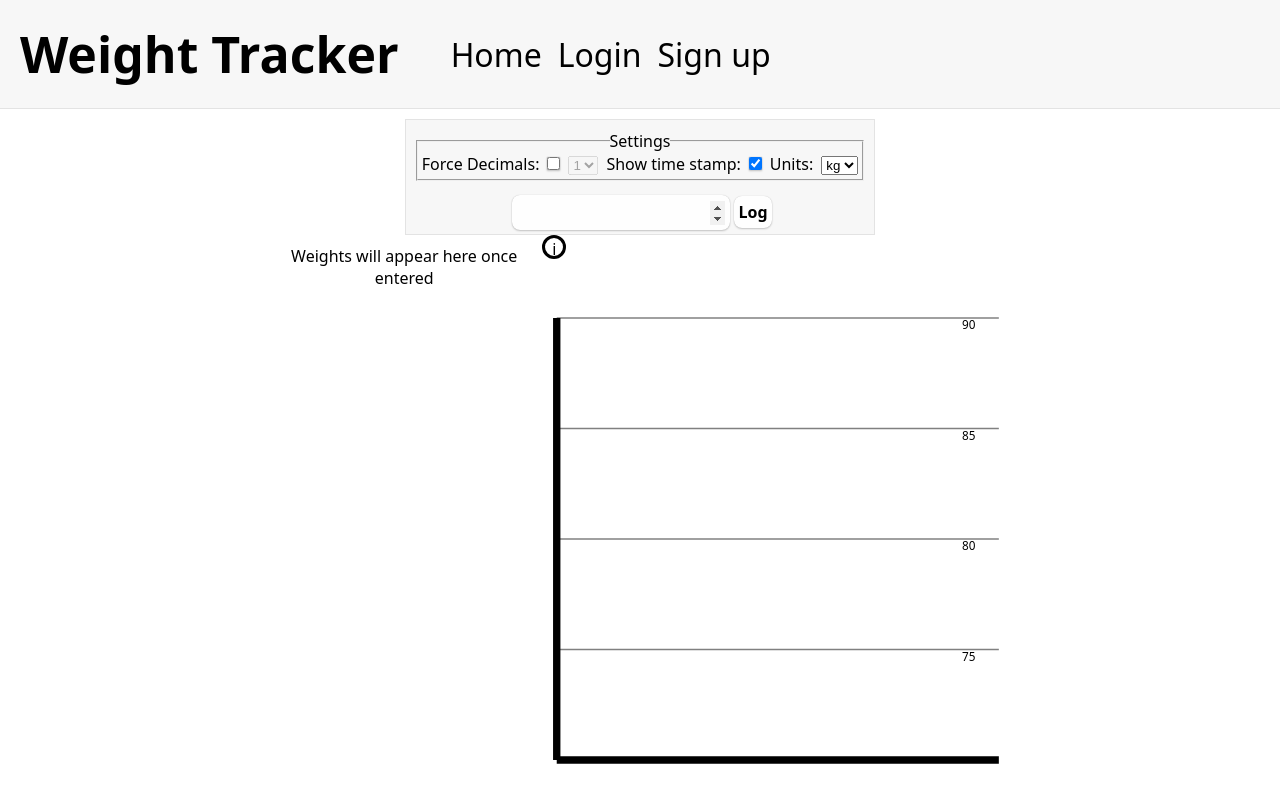
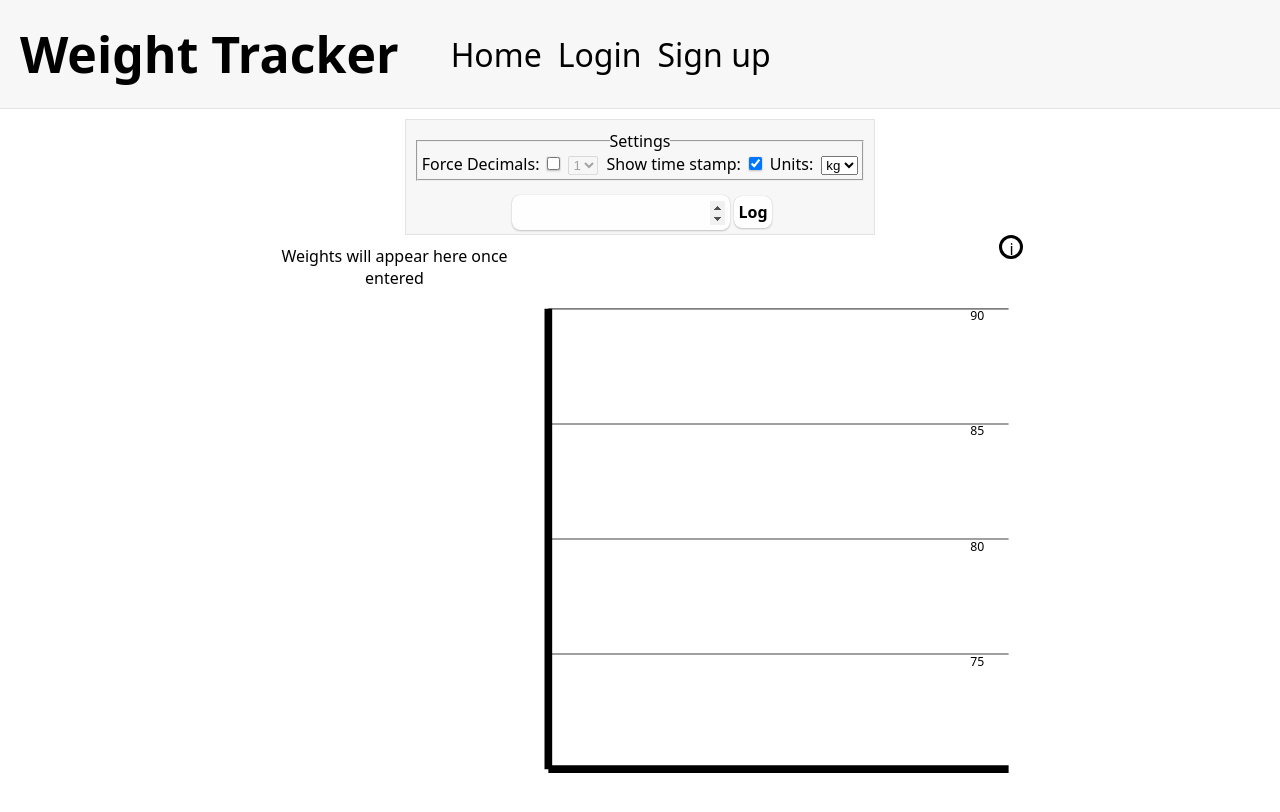
Before and after one commit to intameli/weight-tracker-frontend, a React (Vite) app: page / in a window 1280 px wide. Shown: the top 812 px of the page. Built offline with nearby package versions, Linux system fonts and the light colour scheme.

Commit message:
small changes

```diff
--- a/src/Graph.jsx
+++ b/src/Graph.jsx
@@ -10,7 +10,7 @@ export function Graph({ settings, weights }) {
   const boxWidth = 160;
   const width = 600;
   const height = 600;
-  const marginVert = 80;
+  const marginVert = 65;
   const marginHori = 20;
   let prevX = width * 2;
   let removed = 0;
@@ -139,7 +139,7 @@ export function Graph({ settings, weights }) {
   }
 
   return (
-    <div>
+    <div className="graphContainer">
       <MoreInfo removed={removed} />
       <svg
         className="graph"
--- a/src/Login.jsx
+++ b/src/Login.jsx
@@ -12,6 +12,7 @@ export default function Login() {
   }
 
   return (
+    <>
       <form className="login" onSubmit={handleSubmit}>
         <label>Username:</label>
         <input
@@ -25,10 +26,11 @@ export default function Login() {
           onChange={(e) => setPassword(e.target.value)}
           value={password}
         />
-      <button className="btn" disabled={isLoading}>
+        <button className="btn loginBtn" disabled={isLoading}>
           Login
         </button>
+      </form>
       {error && <p>{error}</p>}
-    </form>
+    </>
   );
 }
--- a/src/SignUp.jsx
+++ b/src/SignUp.jsx
@@ -15,6 +15,7 @@ export default function SignUp() {
   }
 
   return (
+    <>
       <form className="login" onSubmit={handleSubmit}>
         <label>Username:</label>
         <input
@@ -28,10 +29,15 @@ export default function SignUp() {
           onChange={(e) => setPassword(e.target.value)}
           value={password}
         />
-      <button className="btn" disabled={isLoading}>
+        <button className="btn loginBtn" disabled={isLoading}>
           Sign up
         </button>
-      {error && <p>{error}</p>}
       </form>
+      <p className="login">
+        Password must have atleast one capital leter and one number; Min
+        password length is 6
+      </p>
+      {error && <p style={{ color: "red" }}>{error}</p>}
+    </>
   );
 }
--- a/src/index.css
+++ b/src/index.css
@@ -109,6 +109,10 @@ input {
   gap: 1rem;
 }
 
+.loginBtn {
+  padding: 5px;
+}
+
 .addButton {
   padding: 4px;
   font-weight: 800;
@@ -134,7 +138,6 @@ input {
   display: flex;
   justify-content: space-between;
   margin: 10px;
-  border: 1.5px lightblue solid;
   width: 16rem;
 }
 
@@ -144,22 +147,6 @@ input {
 
 .remove:hover {
   background-color: #3992ff;
-}
-
-.deleteAll {
-  position: absolute;
-  right: 10px;
-  top: 10px;
-  border-radius: 10px;
-  padding: 5px;
-}
-
-.addState {
-  position: absolute;
-  right: 10px;
-  top: 60px;
-  border-radius: 10px;
-  padding: 5px;
 }
 
 .point {
@@ -191,16 +178,24 @@ input {
 
 .moreInfo::after {
   position: absolute;
-  left: 30px;
+  right: 30px;
   top: -10px;
+  /* left: 30px;
+  top: -10px; */
   display: none;
   width: 25rem;
   content: "To make the graph readable data points are omitted when they are too close together. "
     attr(data-removed) " data points have been omitted from this graph.";
-  background: gray;
+  background: rgb(198, 198, 198);
   color: black;
 }
 
 .moreInfo:hover::after {
   display: block;
 }
+
+.graphContainer {
+  display: flex;
+  flex-direction: column;
+  align-items: end;
+}
```
Lines whose indentation alone changed are shown as unchanged.
